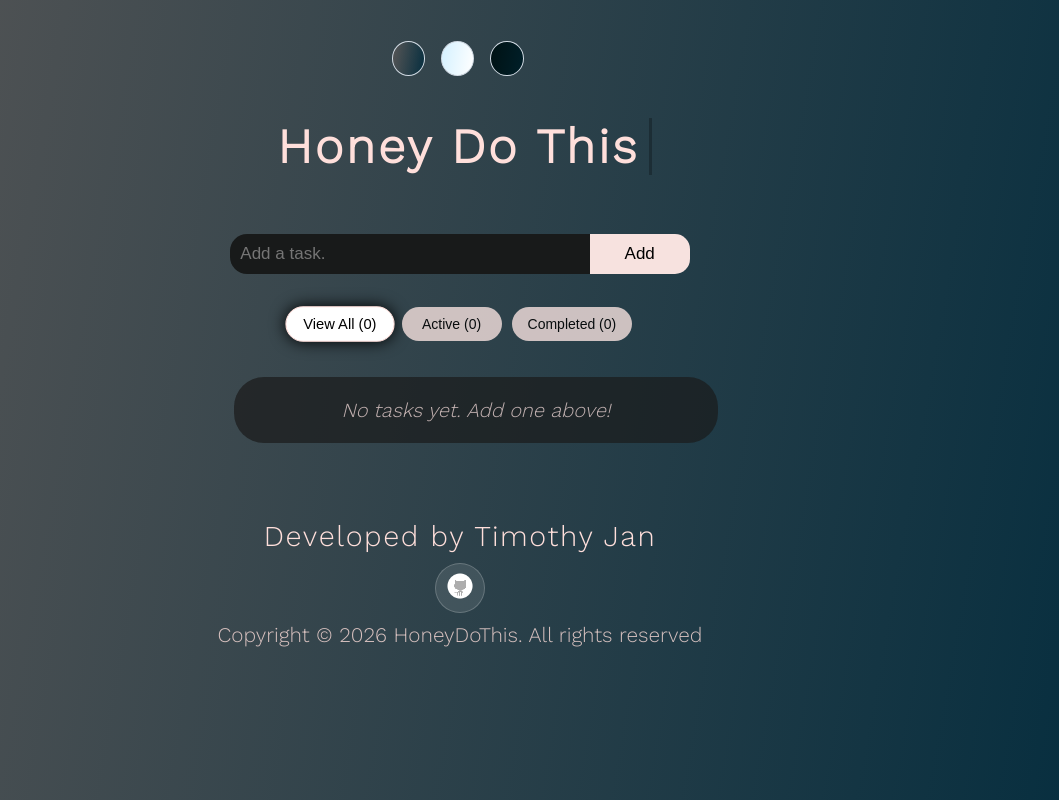
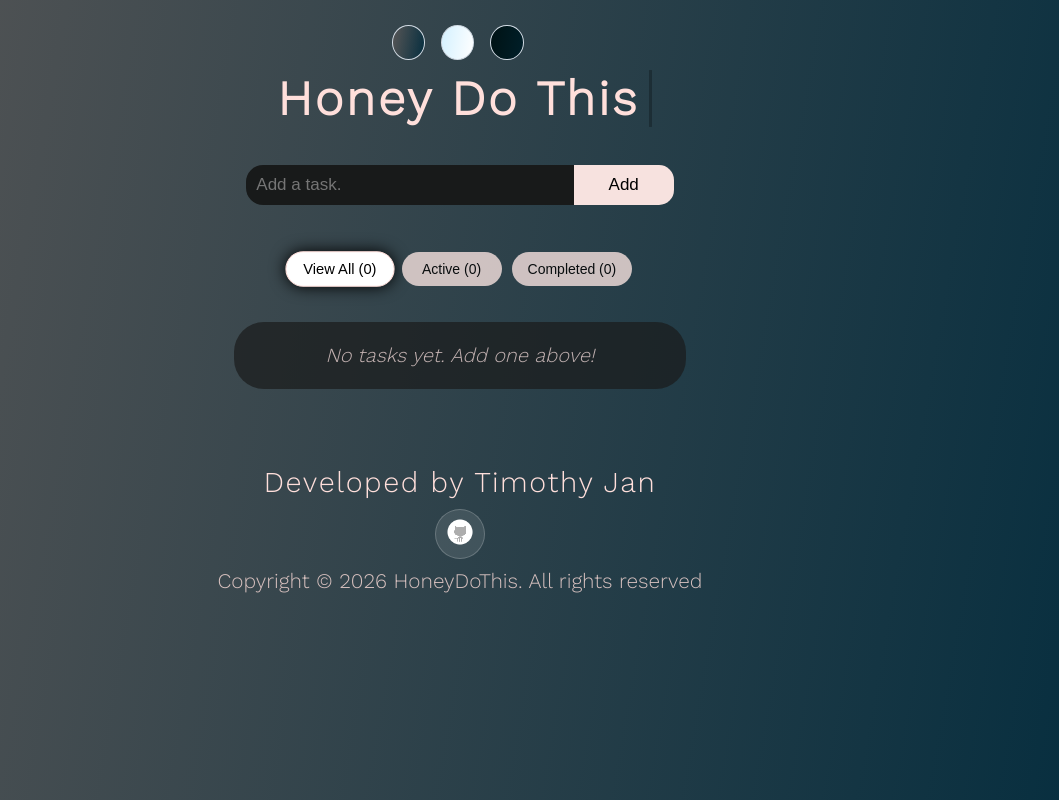
Before and after one commit to TimothyJan/HoneyDoThis-frontend, an Angular app: page / in a window 1280 px wide. Shown: the whole page, without its empty margins (180-1239 px from the left). Built offline with nearby package versions, Linux system fonts and the light colour scheme.

Commit message:
Updated Styling

```diff
--- a/src/styles.css
+++ b/src/styles.css
@@ -80,7 +80,7 @@ body {
     flex-direction: column;
     font-family: 'Work Sans', sans-serif;
     min-height: 100vh;
-    padding-top: 6px;
+    padding-top: 15px;
 }
 
 .container {
@@ -121,9 +121,9 @@ body.darker {
     flex-direction: column;
     justify-content: space-around;
     font-size: clamp(1.5rem, 8vw, 3rem);
-    min-height: 25vh;
+    min-height: 10vh;
     width: 100%;
-    padding-top: 5%;
+    padding-top: 10px;
 }
 
 /* Theme buttons */
@@ -173,8 +173,8 @@ body.darker {
     white-space: nowrap;
     overflow: hidden;
     letter-spacing: 0.20rem;
-    margin-top: 20px;
-    margin-bottom: 20px;
+    margin-top: 10px;
+    margin-bottom: 10px;
     width: fit-content;
     max-width: 90vw;
     padding: 0 10px;
@@ -206,6 +206,14 @@ body.darker {
 /* ==========================================================================
    FORM STYLES
    ========================================================================== */
+#form {
+    margin: 0 auto;
+    min-height: 10vh;
+    width: 100%;
+    max-width: 800px;
+    padding: 0 1rem;
+}
+
 form {
     display: flex;
     font-size: 1.7rem;
@@ -393,9 +401,10 @@ form button {
     display: flex;
     justify-content: center;
     gap: 10px;
-    margin: 20px 0;
+    margin: 20px auto;
     padding: 0 1rem;
     flex-wrap: wrap;
+    max-width: 800px;
 }
 
 .filter-btn {
@@ -441,7 +450,8 @@ form button {
 .clear-container {
     display: flex;
     justify-content: center;
-    margin: 10px 0 20px 0;
+    margin: 10px auto 20px;
+    max-width: 800px;
 }
 
 .clear-btn {
@@ -466,21 +476,24 @@ form button {
     display: flex;
     justify-content: center;
     align-items: center;
-    max-width: 1200px;
     width: 100%;
+    margin: 0 auto;
+    padding: 0 1rem;
 }
 
 .task-list {
     min-width: 25%;
     list-style: none;
     width: 100%;
+    max-width: 800px;
+    margin: 0 auto;
 }
 
 /* ==========================================================================
    TASK ITEM - CORE STYLES
    ========================================================================== */
 .task {
-    margin: 1rem;
+    margin: 1rem auto;
     font-size: 19px;
     display: flex;
     flex-direction: row;
@@ -491,6 +504,7 @@ form button {
     position: relative;
     cursor: default;
     width: 100%;
+    max-width: 100%;
     gap: 8px;
 }
 
@@ -512,7 +526,8 @@ form button {
     display: flex;
     flex-direction: column;
     flex: 1;
-    min-width: 0; /* Prevents text overflow issues */
+    min-width: 0;
+    width: 100%;
 }
 
 /* Main task content row (text + action buttons) */
@@ -588,6 +603,7 @@ form button {
     width: 30px;
     height: 30px;
     margin-top: 5px;
+    margin-left: 0;
     cursor: grab;
     color: inherit;
     opacity: 0.5;
@@ -615,10 +631,11 @@ form button {
 /* Drag instructions */
 .drag-instructions {
     text-align: center;
-    margin: 10px 0;
+    margin: 10px auto;
     font-size: 0.9rem;
     opacity: 0.7;
     transition: opacity 0.3s ease;
+    max-width: 800px;
 }
 
 .drag-instructions i {
@@ -663,7 +680,7 @@ body.darker .drag-placeholder {
 .task-subtask-row {
     width: 100%;
     margin-top: 8px;
-    padding-left: 5px;
+    padding-left: 0;
 }
 
 /* Subtask toggle button */
@@ -710,6 +727,7 @@ body.light .subtask-count-badge {
     border-left: 2px solid currentColor;
     opacity: 0.9;
     transition: all 0.3s ease;
+    width: calc(100% - 1.5rem);
 }
 
 /* Subtask Header */
@@ -759,7 +777,8 @@ body.darker .completion-badge {
 
 /* Add Subtask Form */
 .add-subtask-form {
-    padding: 5px 10px;
+    padding: 5px 0;
+    width: 100%;
 }
 
 .add-subtask-form form {
@@ -767,6 +786,7 @@ body.darker .completion-badge {
     gap: 5px;
     margin: 0;
     padding: 0;
+    width: 100%;
 }
 
 .subtask-input {
@@ -777,6 +797,7 @@ body.darker .completion-badge {
     outline: none;
     border-radius: 15px;
     transition: all 0.2s ease;
+    width: 100%;
 }
 
 /* ==========================================================================
@@ -1175,6 +1196,7 @@ body.light .subtask-item:hover {
 
     .subtask-container {
         margin-left: 1rem;
+        width: calc(100% - 1rem);
     }
 
     .subtask-text {
```
